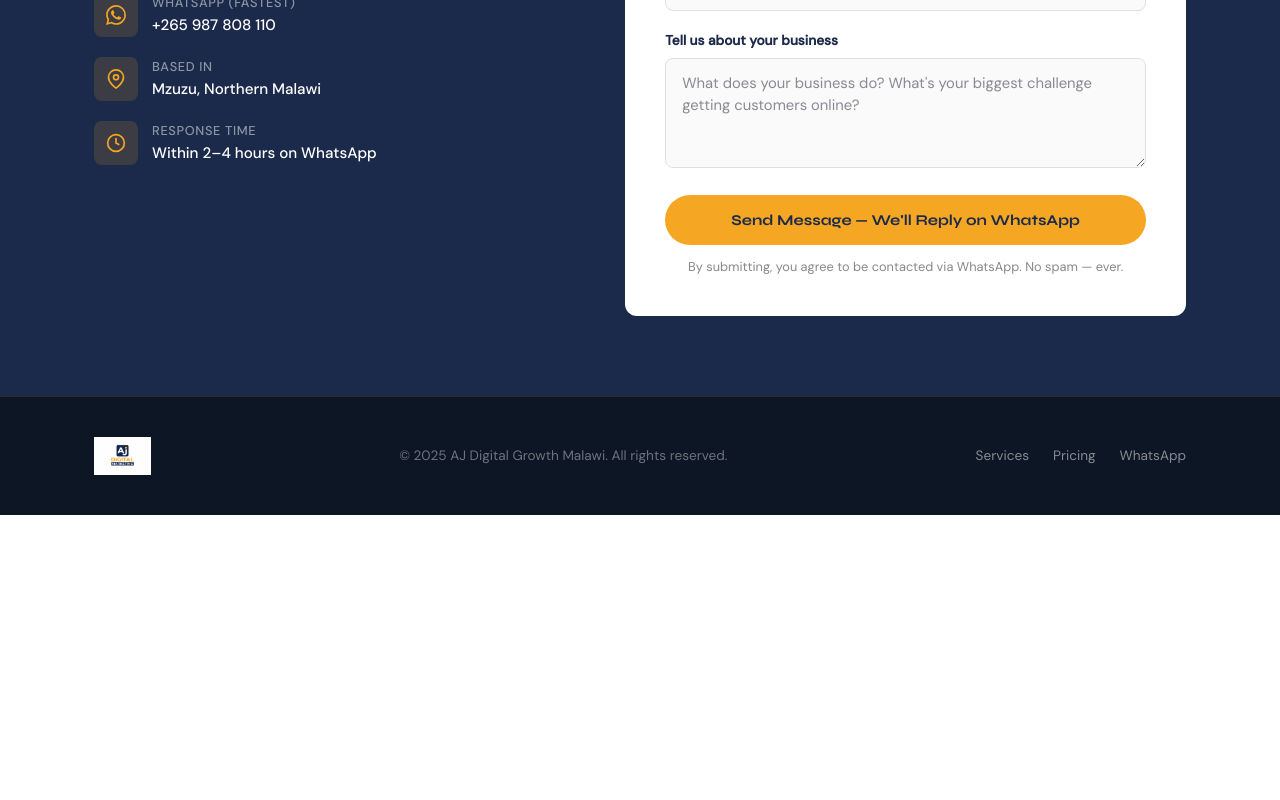
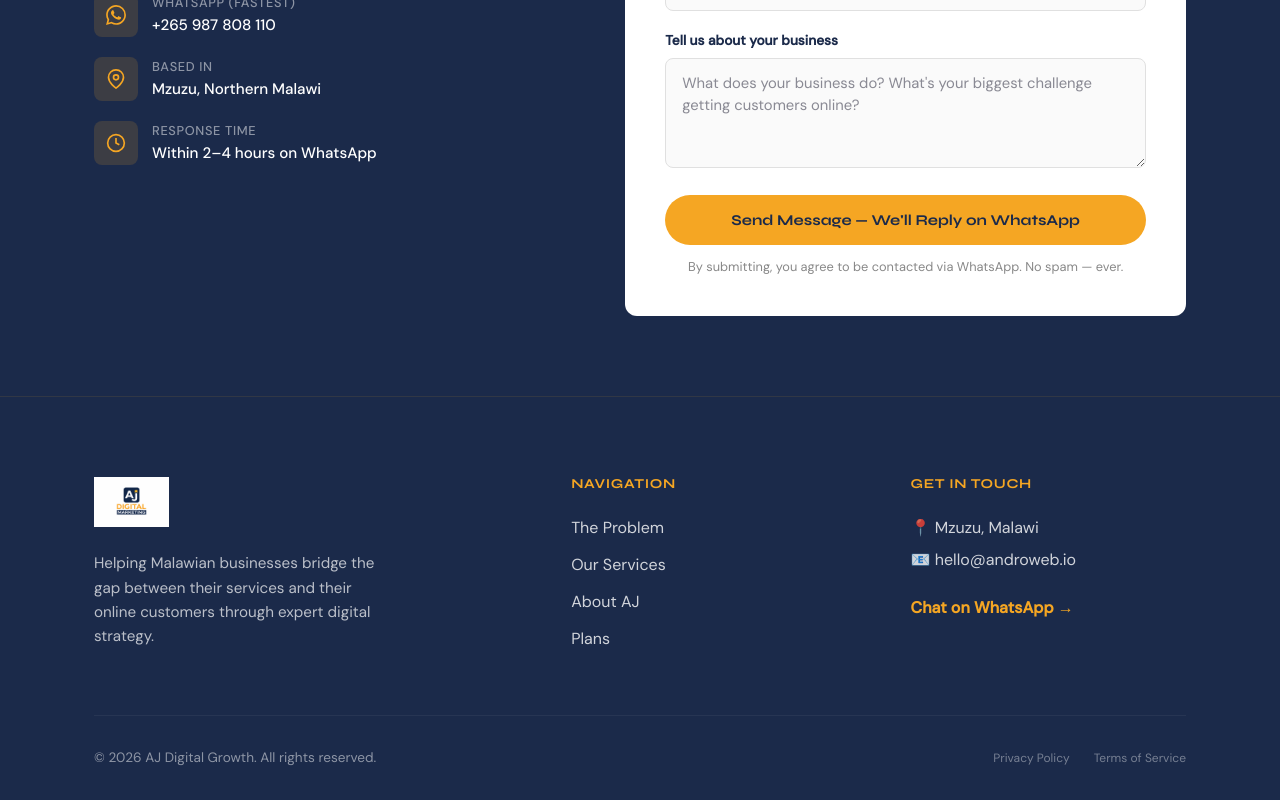
Before and after one commit to AKupeshi12/DigitalGrowthMalawi, a React (Vite) app: page / in a window 1280 px wide. Shown: the part 10050-10850 px from the top of the page. Before the commit the page ends 10565 px from the top, so only its background shows below. Built offline with nearby package versions, Linux system fonts and the light colour scheme.

Commit message:
Update Footer component with current year and styles

```diff
--- a/src/components/Footer.tsx
+++ b/src/components/Footer.tsx
@@ -1,18 +1,59 @@
 export default function Footer() {
+  const currentYear = new Date().getFullYear();
+
   return (
-    <footer className="bg-[#0d1625] py-[2.5rem] border-t border-[rgba(245,166,35,.15)]">
+    <footer className="bg-[#1B2A4A] text-white pt-[5rem] pb-[2rem] border-t border-[rgba(245,166,35,0.1)]">
       <div className="container mx-auto px-[1.5rem] max-w-[1140px]">
-        <div className="footer-inner flex justify-between items-center flex-wrap gap-[1rem] flex-col sm:flex-row text-center sm:text-left">
-          <div className="footer-logo">
-            <img src="logo.png" alt="AJ Digital Growth" className="h-[38px]"
-              onError={(e) => { (e.target as HTMLImageElement).style.display='none'; (e.target as HTMLImageElement).nextElementSibling && ((e.target as HTMLImageElement).nextElementSibling as HTMLElement).style.setProperty('display', 'block'); }} />
-            <span style={{ display: 'none' }} className="font-['Syne'] text-[1rem] font-extrabold text-[#F5A623]">AJ Digital Growth</span>
+        <div className="grid grid-cols-1 md:grid-cols-[1.5fr_1fr_1fr] gap-[4rem] mb-[4rem]">
+
+          {/* BRAND COLUMN */}
+          <div className="footer-brand">
+            <img
+              src="/logo.png"
+              alt="AJ Digital Growth"
+              className="h-[50px] w-auto mb-[1.5rem]"
+              onError={(e) => {
+                (e.target as HTMLImageElement).style.display='none';
+              }}
+            />
+            <p className="text-[rgba(255,255,255,0.7)] text-[0.95rem] leading-[1.6] max-w-[300px]">
+              Helping Malawian businesses bridge the gap between their services and their online customers through expert digital strategy.
+            </p>
           </div>
-          <p className="footer-copy text-[.85rem] text-[rgba(255,255,255,.4)]">© 2025 AJ Digital Growth Malawi. All rights reserved.</p>
-          <div className="footer-links flex gap-[1.5rem]">
-            <a href="#services" className="text-[.85rem] text-[rgba(255,255,255,.5)] transition-colors duration-200 hover:text-[#F5A623]">Services</a>
-            <a href="#pricing" className="text-[.85rem] text-[rgba(255,255,255,.5)] transition-colors duration-200 hover:text-[#F5A623]">Pricing</a>
-            <a href="https://wa.me/265987808110" target="_blank" rel="noreferrer" className="text-[.85rem] text-[rgba(255,255,255,.5)] transition-colors duration-200 hover:text-[#F5A623]">WhatsApp</a>
+
+          {/* QUICK LINKS */}
+          <div className="footer-links">
+            <h4 className="text-[#F5A623] font-bold mb-[1.5rem] uppercase tracking-wider text-[0.85rem]">Navigation</h4>
+            <ul className="flex flex-col gap-[0.8rem]">
+              <li><a href="#problem" className="text-[rgba(255,255,255,0.8)] hover:text-[#F5A623] transition-colors">The Problem</a></li>
+              <li><a href="#services" className="text-[rgba(255,255,255,0.8)] hover:text-[#F5A623] transition-colors">Our Services</a></li>
+              <li><a href="#about" className="text-[rgba(255,255,255,0.8)] hover:text-[#F5A623] transition-colors">About AJ</a></li>
+              <li><a href="#pricing" className="text-[rgba(255,255,255,0.8)] hover:text-[#F5A623] transition-colors">Plans</a></li>
+            </ul>
+          </div>
+
+          {/* CONTACT INFO */}
+          <div className="footer-contact">
+            <h4 className="text-[#F5A623] font-bold mb-[1.5rem] uppercase tracking-wider text-[0.85rem]">Get In Touch</h4>
+            <p className="text-[rgba(255,255,255,0.8)] mb-[0.5rem]">📍 Mzuzu, Malawi</p>
+            <p className="text-[rgba(255,255,255,0.8)] mb-[1.5rem]">📧 hello@androweb.io</p>
+            <a
+              href="https://wa.me/265987808110"
+              className="text-[#F5A623] font-bold flex items-center gap-2 hover:underline"
+            >
+              Chat on WhatsApp →
+            </a>
+          </div>
+        </div>
+
+        {/* BOTTOM BAR */}
+        <div className="pt-[2rem] border-t border-[rgba(255,255,255,0.05)] flex flex-col md:flex-row justify-between items-center gap-[1rem]">
+          <p className="text-[rgba(255,255,255,0.5)] text-[0.85rem]">
+            © {currentYear} AJ Digital Growth. All rights reserved.
+          </p>
+          <div className="flex gap-[1.5rem]">
+            <a href="#" className="text-[rgba(255,255,255,0.4)] hover:text-white text-[0.75rem]">Privacy Policy</a>
+            <a href="#" className="text-[rgba(255,255,255,0.4)] hover:text-white text-[0.75rem]">Terms of Service</a>
           </div>
         </div>
       </div>
```
